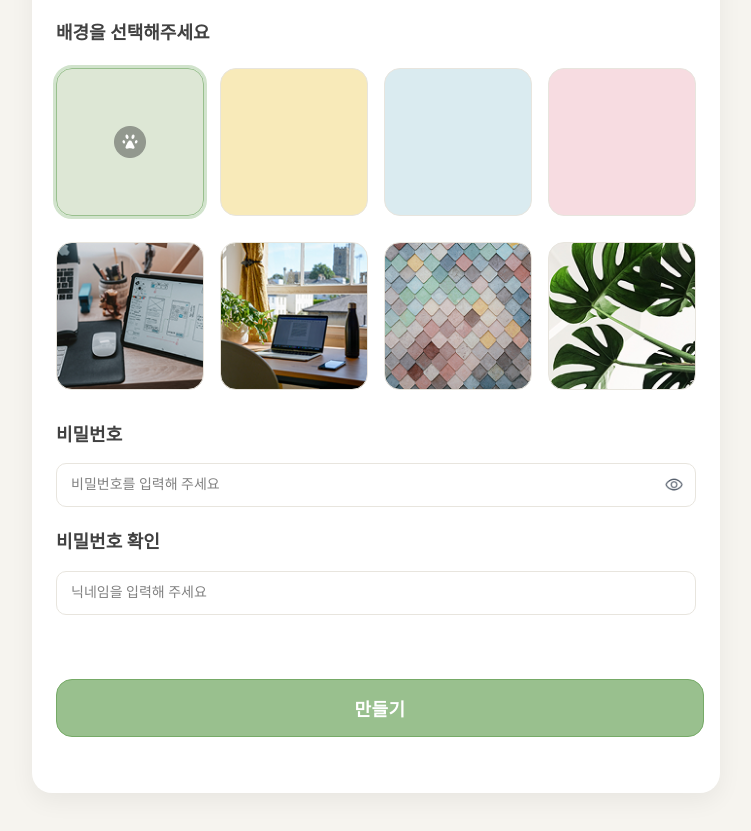
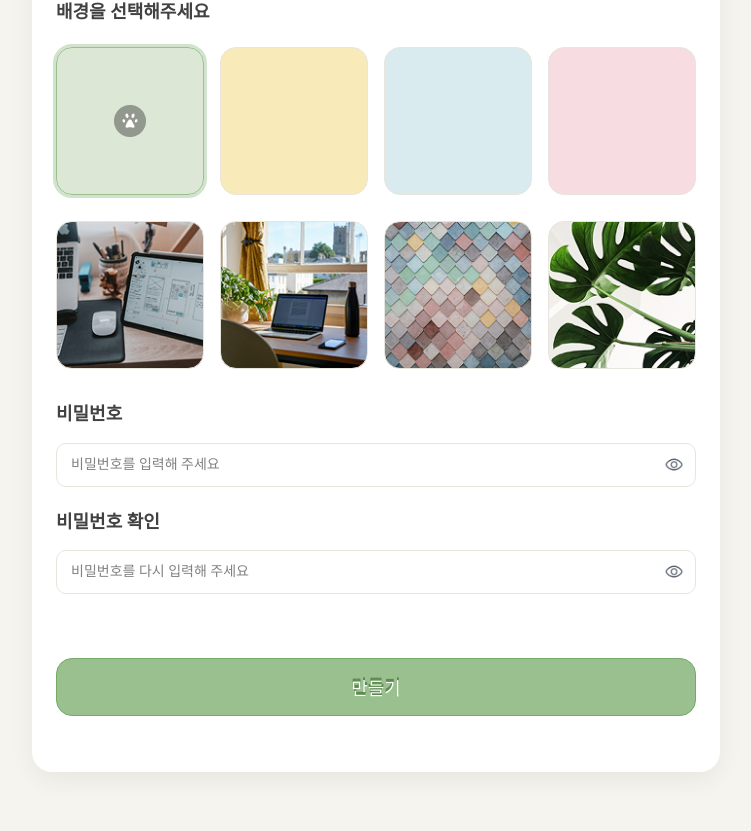
Before and after one commit to MinJun916/fs08-studyforest-team1-fe, a React (Vite) app: page /study/new in a window 1280 px wide. Shown: the part 617-1448 px from the top of the page, without its empty margins (264-1015 px from the left). Built offline with nearby package versions, Linux system fonts and the light colour scheme; a web font is replaced by a local one.

Commit message:
team-project 상세페이지 완성

```diff
--- a/src/Main.jsx
+++ b/src/Main.jsx
@@ -2,6 +2,7 @@ import React from "react";
 import ReactDOM from "react-dom/client";
 import { BrowserRouter } from "react-router-dom";
 import App from "./App.jsx";
+import './styles/fonts.scss';
 
 
 ReactDOM.createRoot(document.getElementById("root")).render(
--- a/src/pages/CreateStudyPage.jsx
+++ b/src/pages/CreateStudyPage.jsx
@@ -35,6 +35,7 @@ export default function CreateStudyPage() {
     background: DEFAULT_BG,
   });
   const [showPw, setShowPw] = useState(false);
+  const [showPw2, setShowPw2] = useState(false);
   const [errors, setErrors] = useState({});
 
   const onChange = (e) => {
@@ -206,17 +207,29 @@ export default function CreateStudyPage() {
           </div>
 
           {/* 비밀번호 확인 */}
+          {/* 비밀번호 확인 */}
           <div className={styles.field}>
             <label htmlFor="password2">비밀번호 확인</label>
+            <div className={styles.pwWrap}>
               <input
                 id="password2"
                 name="password2"
-              type="password"
-              placeholder="닉네임을 입력해 주세요"
+                type={showPw2 ? "text" : "password"}
+                placeholder="비밀번호를 다시 입력해 주세요"
                 value={form.password2}
                 onChange={onChange}
                 className={errors.password2 ? styles.errorInput : ""}
+                autoComplete="new-password"
               />
+              <button
+                type="button"
+                className={styles.eyeBtn}
+                onClick={() => setShowPw2(v => !v)}
+                aria-label={showPw2 ? "비밀번호 숨기기" : "비밀번호 표시"}
+              >
+                <img src={showPw2 ? eyeOff : eye} alt="" width="20" height="20" />
+              </button>
+            </div>
             {errors.password2 && (
               <p className={styles.errorMsg}>{errors.password2}</p>
             )}
@@ -224,7 +237,7 @@ export default function CreateStudyPage() {
 
           <div className={styles.btnRow}>
             <button className={styles.submitBtn} type="submit">
-              만들기
+              <span className={styles.btnText}>만들기</span>
             </button>
           </div>
         </form>
--- a/src/pages/CreateStudyPage.module.scss
+++ b/src/pages/CreateStudyPage.module.scss
@@ -46,8 +46,17 @@ $eye-gap: 12px;     // 오른쪽 여백
   gap: 10px;          /* <- 이 한 줄이 전체 세로 간격 컨트롤 */
 }
 
+.card :is(h1, h2, h3) {
+  margin: 0;                 /* ← 이 한 줄로 위·아래 기본마진 제거 */
+}
+.card .title {
+  margin: 0 0 24px;        /* 피그마처럼 제목 ↔ 첫 필드 24px */
+  line-height: 1.25;
+}
+
 /* 제목: */
 .title {
+  margin-top: 0;
   font-size: 24px;
   font-weight: 800;
   color: var(--text-1);
@@ -195,19 +204,38 @@ $eye-gap: 12px;     // 오른쪽 여백
 /* 만들기 버튼 */
 .btnRow { margin-top: 40px; }
 .submitBtn {
+  width: 100%;
+  max-width: 648px;     /* 고정폭 원하면 이 줄을 width: 648px;로 */
+  height: 58px;
+  display: grid;        /* 텍스트/아이콘 정확히 중앙 */
+  place-items: center;
+  padding: 10px;      /* 세로는 0으로 두는 게 안정적 */
+  border-radius: 16px;
+  border: 1px solid color.scale(v.$brand, $lightness: -18%);
+  background: var(--brand);
+  cursor: pointer;
+  transition: background .12s ease, transform .06s ease, filter .15s ease;
+
+}
+.submitBtn:hover { background: var(--brand-press); filter: brightness(.99); }
+.submitBtn:active { transform: translateY(1px); }
+
+.btnText {
+  color: #fff;
   font-family: "EF_jejudoldam", Pretendard, system-ui, "Noto Sans KR", sans-serif;
   font-weight: 400;
   font-size: 18px;
-  width: 648px; height: 58px;
-  border-radius: 16px;
-  border: 1px solid color.scale(v.$brand, $lightness: -18%);
-  background: var(--brand);
-  color: #fff; font-weight: 700; letter-spacing: .02em;
-  cursor: pointer;
-  transition: background .12s ease, transform .06s ease, filter .15s ease;
+  line-height: normal;
+  top: 1px;
+  $accent: color.scale(v.$brand, $lightness: -35%);
+  $depth: 3;      // 겹 수
+  $step: 1px;     // 각 겹의 이동량
+  $shadows: ();
+  @for $i from 1 through $depth {
+    $shadows: append($shadows, 0 (-$i * $step) 0 $accent, comma);
+  }
+  text-shadow: $shadows;
 }
-.submitBtn:hover { background: var(--brand-press); filter: brightness(.99); }
-.submitBtn:active { transform: translateY(1px); }
 
 /* 반응형: 타일 4 → 3 */
 @media (max-width: 744px) {
--- a/src/styles/fonts.scss
+++ b/src/styles/fonts.scss
@@ -1,18 +1,15 @@
 @font-face {
   font-family: "EF_jejudoldam";
-  src:
-    url("/fonts/EF_jejudoldam/EF_jejudoldam-Regular.woff2") format("woff2"),
-    url("/fonts/EF_jejudoldam/EF_jejudoldam.ttf") format("truetype"); /* 폴백(있을 때) */
+  src: url("/fonts/EF_jejudoldam.ttf") format("truetype");
   font-weight: 400;
   font-style: normal;
   font-display: swap;
 }
+/* 굵기가 하나뿐이어도 700로도 쓰고 싶다면 같은 파일을 한번 더 매핑 */
 @font-face {
   font-family: "EF_jejudoldam";
-  src:
-    url("/fonts/EF_jejudoldam/EF_jejudoldam-Regular.woff2") format("woff2"),
-    url("/fonts/EF_jejudoldam/EF_jejudoldam.ttf") format("truetype");
-  font-weight: 700; /* Bold가 따로 있으면 그 파일로 한 블록 더 추가 */
+  src: url("/fonts/EF_jejudoldam.ttf") format("truetype");
+  font-weight: 700;
   font-style: normal;
   font-display: swap;
 }
```
Also changed, not shown: public/fonts/EF_jejudoldam/EF_jejudoldam.ttf (renamed from public/fonts/EF_jejudoldam/EF_jejudoldam(TTF).ttf). Lines whose indentation alone changed are shown as unchanged.
